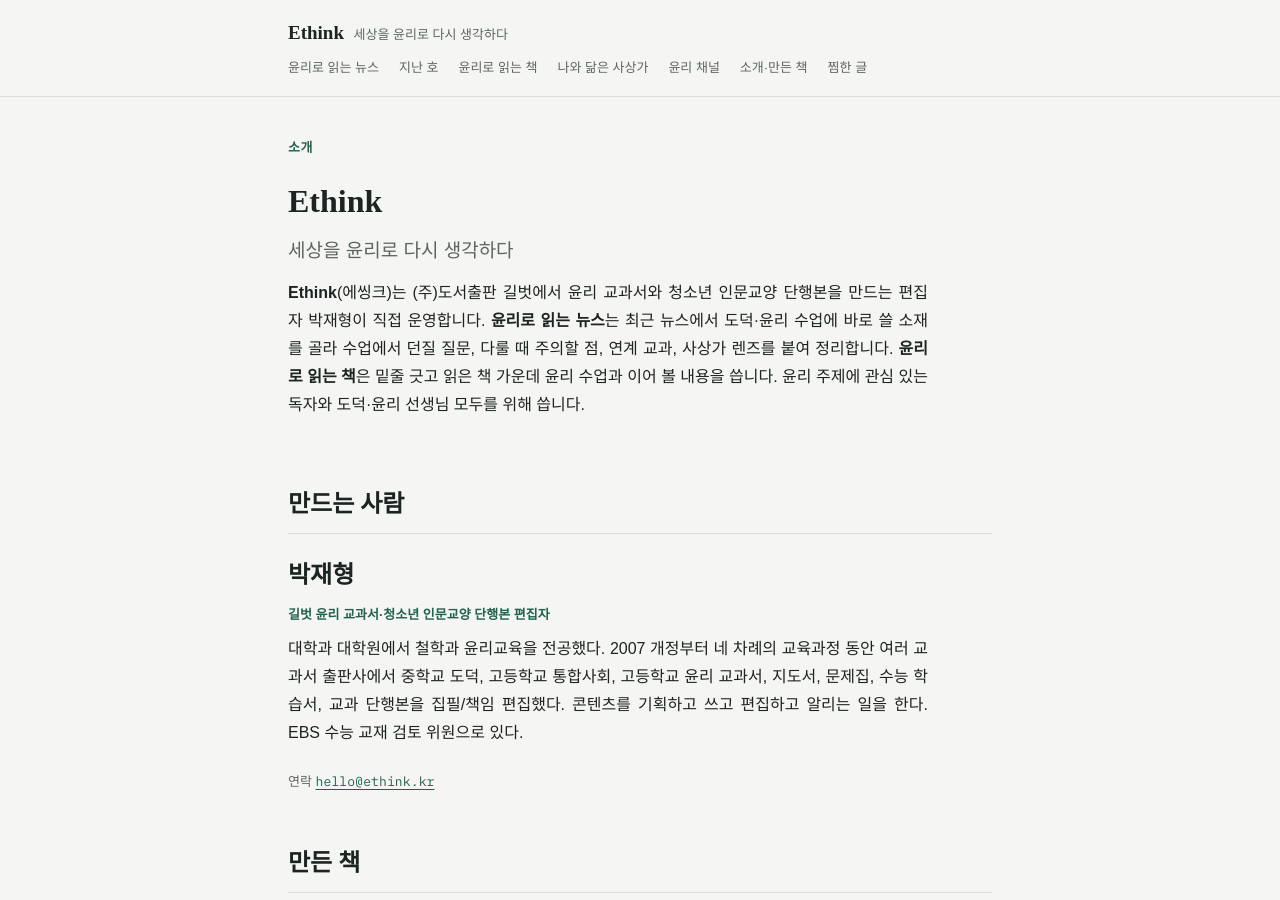
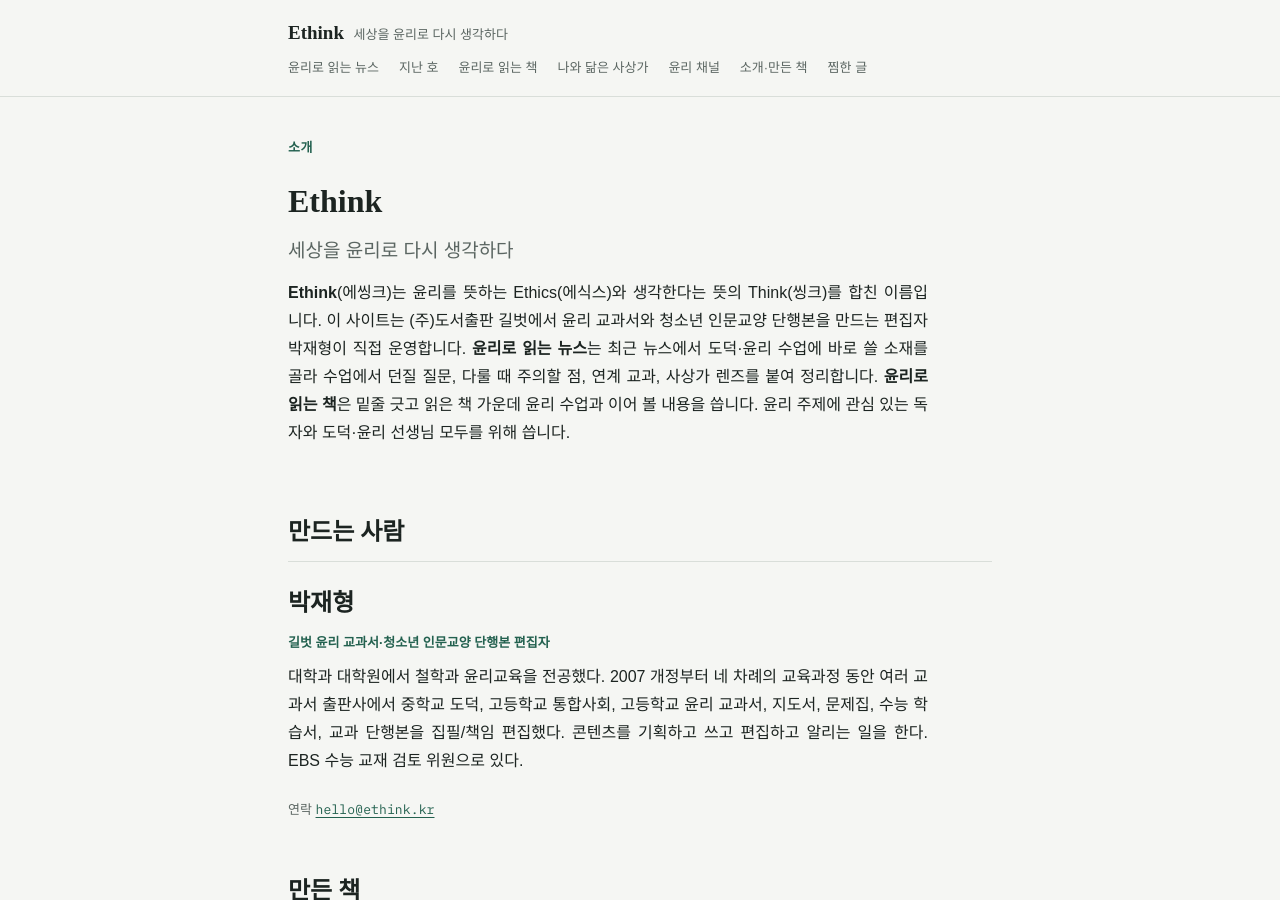
Before and after one commit to ethics-news/ethics-news.github.io, a Jekyll site: the page built from about/index.html, in a window 1280 px wide and 900 px high. Built offline with Jekyll 4.4.1, drawn with Linux system fonts in a browser that asks for light colours; some web fonts are replaced.

Commit message:
소개: Ethink 이름 뜻 추가
Co-Authored-By: Claude Opus 5.5 <noreply@anthropic.com>
Claude-Session: https://claude.ai/code/session_01XG1As5bs7T7JRpnijV2F6T

```diff
--- a/about/index.html
+++ b/about/index.html
@@ -7,7 +7,7 @@ title: 소개
   <h1 class="issue-title">{{ site.title }}</h1>
   <p class="issue-lead">{{ site.tagline }}</p>
   <div class="prose">
-    <p><strong>{{ site.title }}</strong>({{ site.title_ko }})는 (주)도서출판 길벗에서 윤리 교과서와 청소년 인문교양 단행본을 만드는 편집자 {{ site.author }}이 직접 운영합니다. <strong>{{ site.news_title }}</strong>는 최근 뉴스에서 도덕·윤리 수업에 바로 쓸 소재를 골라 수업에서 던질 질문, 다룰 때 주의할 점, 연계 교과, 사상가 렌즈를 붙여 정리합니다. <strong>윤리로 읽는 책</strong>은 밑줄 긋고 읽은 책 가운데 윤리 수업과 이어 볼 내용을 씁니다. 윤리 주제에 관심 있는 독자와 도덕·윤리 선생님 모두를 위해 씁니다.</p>
+    <p><strong>{{ site.title }}</strong>({{ site.title_ko }})는 윤리를 뜻하는 Ethics(에식스)와 생각한다는 뜻의 Think(씽크)를 합친 이름입니다. 이 사이트는 (주)도서출판 길벗에서 윤리 교과서와 청소년 인문교양 단행본을 만드는 편집자 {{ site.author }}이 직접 운영합니다. <strong>{{ site.news_title }}</strong>는 최근 뉴스에서 도덕·윤리 수업에 바로 쓸 소재를 골라 수업에서 던질 질문, 다룰 때 주의할 점, 연계 교과, 사상가 렌즈를 붙여 정리합니다. <strong>윤리로 읽는 책</strong>은 밑줄 긋고 읽은 책 가운데 윤리 수업과 이어 볼 내용을 씁니다. 윤리 주제에 관심 있는 독자와 도덕·윤리 선생님 모두를 위해 씁니다.</p>
   </div>
 </section>
 
```
